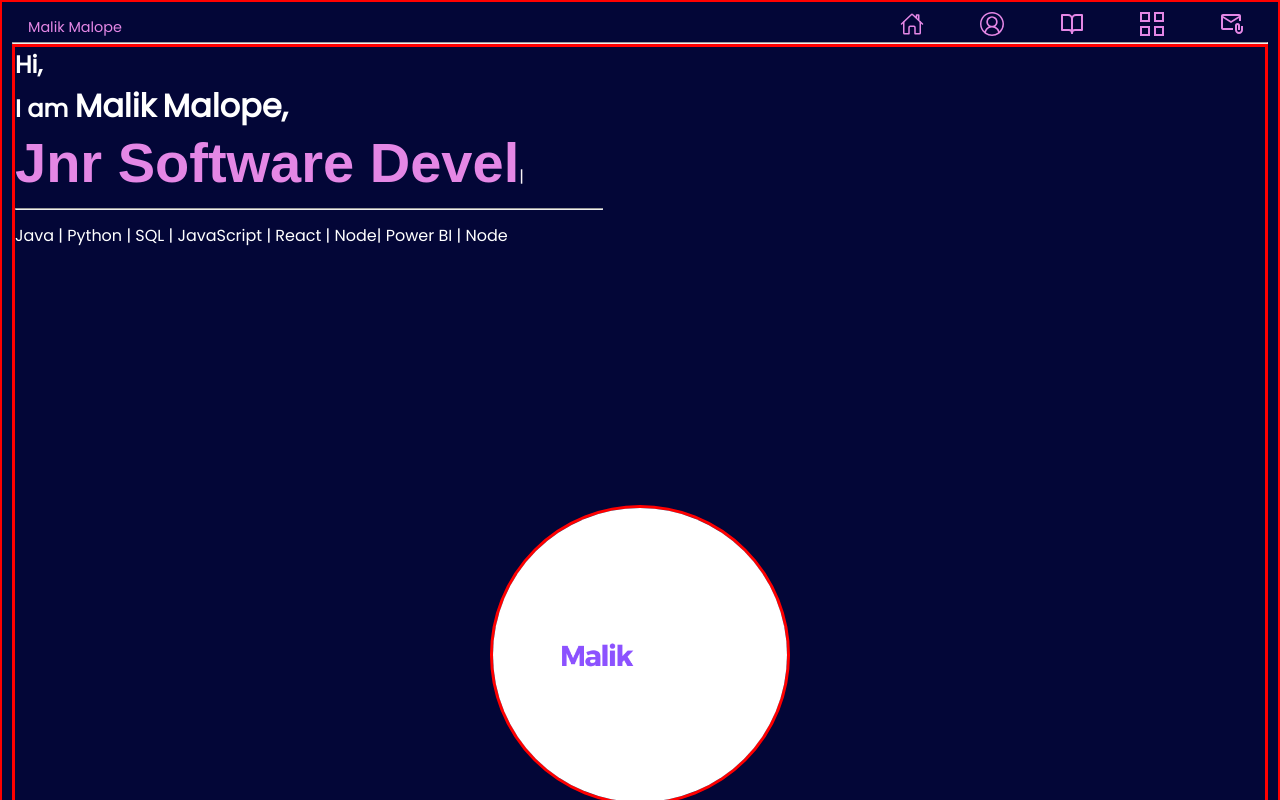
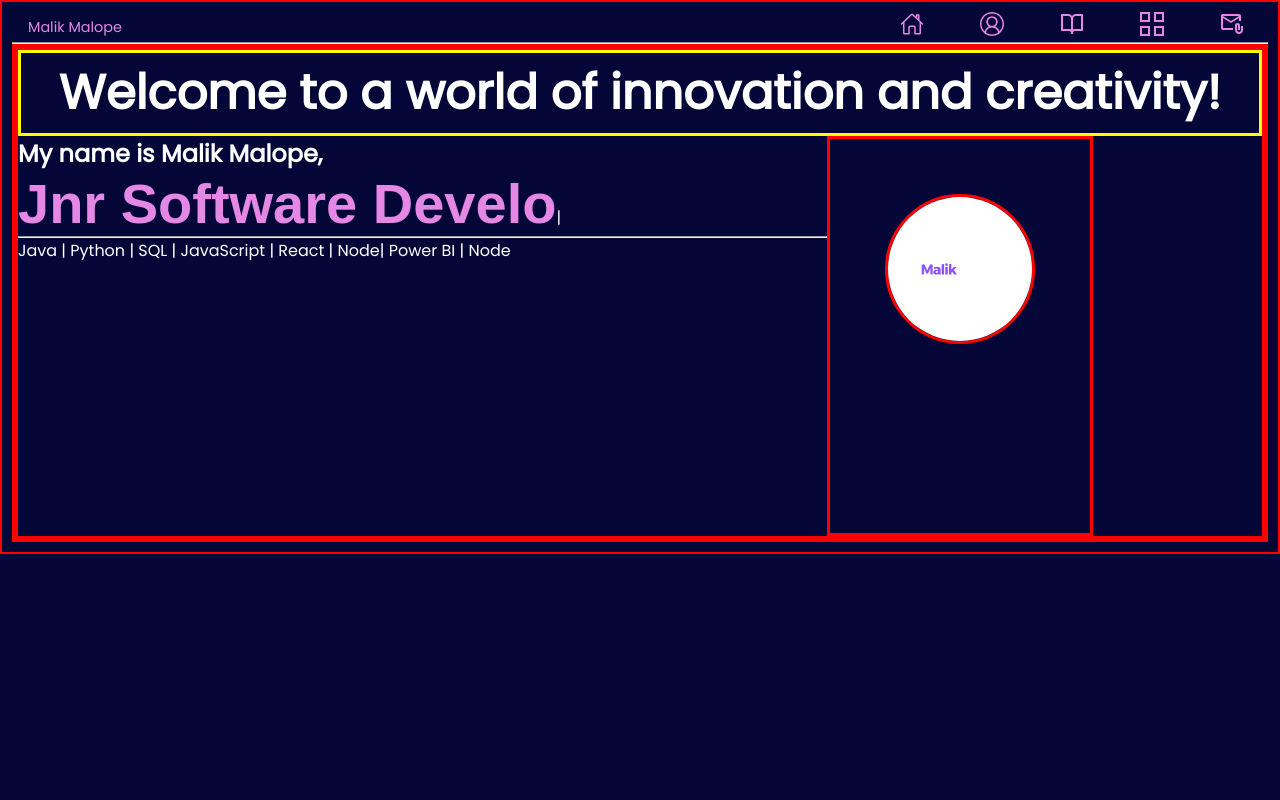
Before and after one commit to libSpace/my-react-portfolio-one, a React (Create React App) app: page / in a window 1280 px wide. Shown: the top 800 px of the page. Built offline with nearby package versions, Linux system fonts and the light colour scheme.

Commit message:
Some few edits interms of how my landing page should look like to accomodate the tech stack animation

```diff
--- a/src/App.js
+++ b/src/App.js
@@ -3,7 +3,7 @@ import React from "react";
 import NavBar from "./component/NavBar";
 import NavBottom from "./component/NavBottom";
 import Home from "./component/Home";
-import Skill from "./component/Skill";
+// import Skill from "./component/Skill";
 
 // App styling
 import "./App.css"
@@ -16,7 +16,7 @@ function App() {
 
       <div className="container">
         <Home />
-        <Skill />
+        {/* <Skill /> */}
         {/* About */}
       </div>
       <NavBottom/>
--- a/src/component/Home.css
+++ b/src/component/Home.css
@@ -1,37 +1,29 @@
-/* Name decoration from the intro name */
-.name, .surname{
-    font-size:xx-large;
-    font-weight: bolder;
-    color: white;
+.home-container{
+    /* display: flex; */
+    border: 3px solid red;
 }
 
-.intro-line{
-    width: 47%;
-    margin-top: 0.8rem;
-    margin-bottom: 0.8rem;
-    border-radius: 0.2rem;
+.main-content{
+    flex-direction: column;
+    justify-content: center;
+    align-content: center;
+    align-items: center;
+}
+.intro{
+    justify-content: center;
+    align-content: center;
+    text-align: center;
+    border: 3px solid yellow;
+}
+.intro h1{
+    font-size: 3rem;
+    font: bold;
+    line-height: 5rem;
 }
 
-@media (max-width: 1000px){
-    .intro-line{
-        width: 90%;
-        /* display: flex; */
-        /* align-items: center; */
-        /* justify-content: center; */
-        /* height: 100vh; */
-    }
-
+.intro-content{
+    display: flex;
 }
-@media (max-width: 550px){
-    .intro-line{
-        width: 90%;
-
-
-        /* height: 100vh; */
-    }
-    .intro-para{
-        font-size: 0.65rem;
-    }
-
-
+.intro-content .left{
+    width: 65%;
 }
--- a/src/component/Home.js
+++ b/src/component/Home.js
@@ -1,26 +1,53 @@
 import React from "react";
 import Malik from "./Malik";
 import './Home.css'
+import Skill from "./Skill";
 
 
 function Home(){
     return (
+        // Main section
         <section className="home-container">
-            <div className="home-content-left" >
-                <div className="intro-content">
-                    <div className="intro-text">
-                        <h1>Hi,</h1>
-                        <h1>I am <span className="name">Malik</span> <span className="surname">Malope,</span></h1>
-                        <Malik className="auto-text" />
-                    </div>
-                    {/* Horizontyal line element */}
-                    <hr className="intro-line" />
+            {/* Main content */}
+            <div className="main-content">
 
-                    <p className="intro-para">Java | Python | SQL | JavaScript | React | Node| Power BI | Node </p>
+                {/* Intoduction text  */}
+                <div className="intro">
+                <h1>
+                    <strong>
+                    Welcome to a world of innovation and creativity!
+                    </strong>
+                </h1>
                 </div>
 
-                <div className="socials-content">
+                {/* intro to my role on the left and my tech stack on the right */}
+                <div className="intro-content" >
+                    {/* left content */}
+                    <div className="left">
+                        <div className="left-content">
+                            {/* Welcome to a world of innovation and creativity! My name is Malik, and I'm */}
+                            <h1>My name is <span className="name">Malik</span> <span className="surname">Malope,</span></h1>
+
+                            {/* An instance of my auto typed role titles */}
+                            <Malik className="auto-text" />
+
+                            {/* Horizontyal line element */}
+                            <hr className="intro-line" />
+                        </div>
+                        {/* Horizontyal line element
+                        <hr className="intro-line" /> */}
+
+                        <p className="intro-para">Java | Python | SQL | JavaScript | React | Node| Power BI | Node </p>
+                    </div>
+
+                    {/* Skills : right section */}
+                    <div className="right">
+                        <Skill />
+                    </div>
+
                 </div>
+
+
             </div>
         </section>
     );
--- a/src/component/Malik.js
+++ b/src/component/Malik.js
@@ -16,7 +16,7 @@ function Malik() {
           "Statistics Tutor"
         ],
         typeSpeed: 150,
-        backSpeed: 100,
+        backSpeed: 95,
         loop: true,
 
 
--- a/src/component/Skill.css
+++ b/src/component/Skill.css
@@ -1,30 +1,32 @@
 .cont {
     position: relative;
-    min-height: 100vh;
-    padding: 50px 40px;
-    margin-top: 7px;
+    min-height: 50vh;
+    /* padding: 50px 50px; */
+    /* margin: 25px; */
+    /* margin-top: 7px; */
     display: flex;
     flex-direction: column;
-    justify-content: center;
-    align-items: center;
+    justify-content: right;
+    align-items: right;
+    border: red solid 3px;
 }
 
 .cont .logo-skill {
     position: relative; /* Change from inherit to relative */
-    margin: -50px;
-    height: 520px;
-    width: 520px;
+    /* margin: -25px; */
+    height: 260px;
+    width: 260px;
     display: flex;
     justify-content: center;
     align-items: center;
-    border-radius: 50px;
+    border-radius: 50%;
     user-select: none;
 }
 
 .cont .logo-skill .main-img {
     position: absolute;
-    height: 300px;
-    width: 300px;
+    height: 150px;
+    width: 150px;
     border-radius: 50%;
     display: flex;
     justify-content: center;
@@ -45,8 +47,8 @@
 
 .cont .logo-skill .circle {
     position: absolute;
-    height: 100px;
-    width: 100px;
+    height: 50px;
+    width: 50px;
     border-radius: 50%;
     background-color: rgb(4, 4, 44);
     display: flex;
@@ -128,11 +130,11 @@
 
 .cont img {
     position: absolute;
-    height: 300px;
-    width: 300px;
+    height: 150px;
+    width: 150px;
     border-radius: 50%;
     border: 3px solid red;
-    transform: translate(-200px);
+    transform: translate(-100px);
     opacity: 0;
     animation: fade-in 1s ease 1 0.5s forwards;
 }
```
